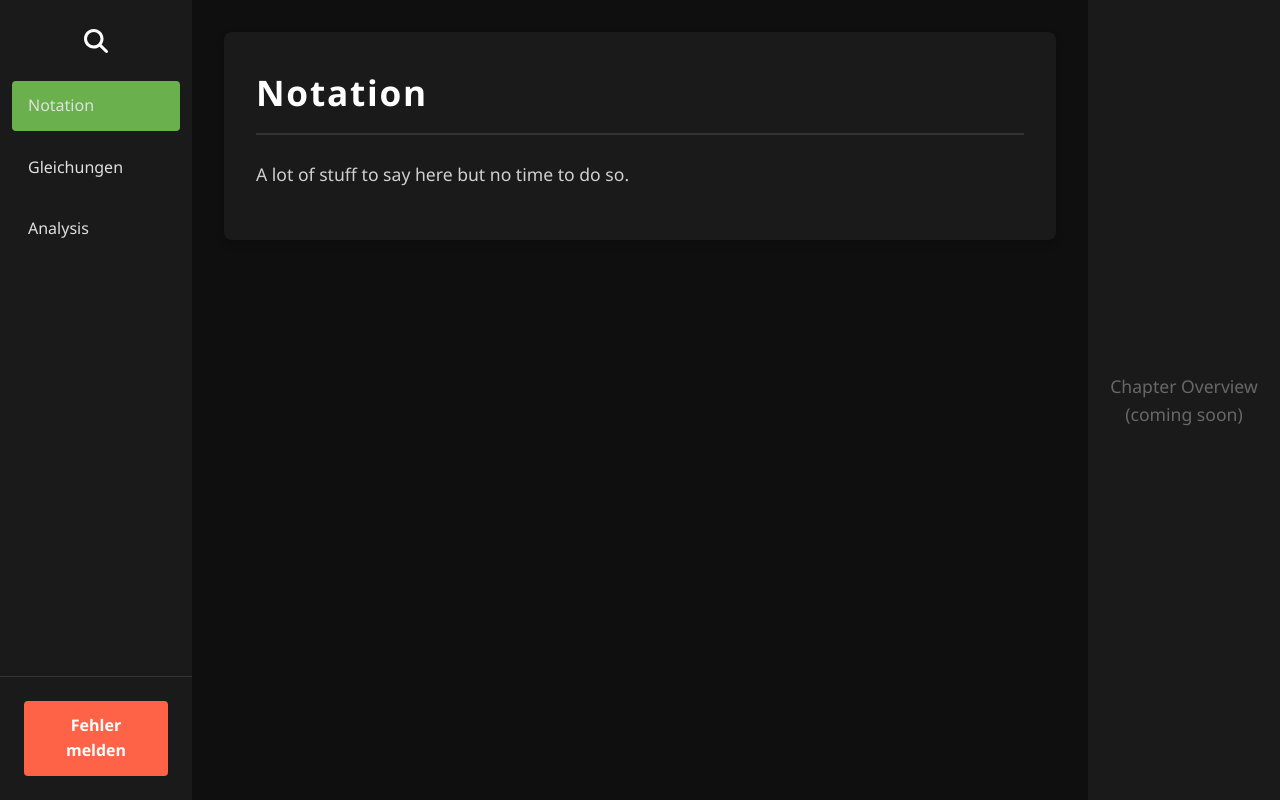
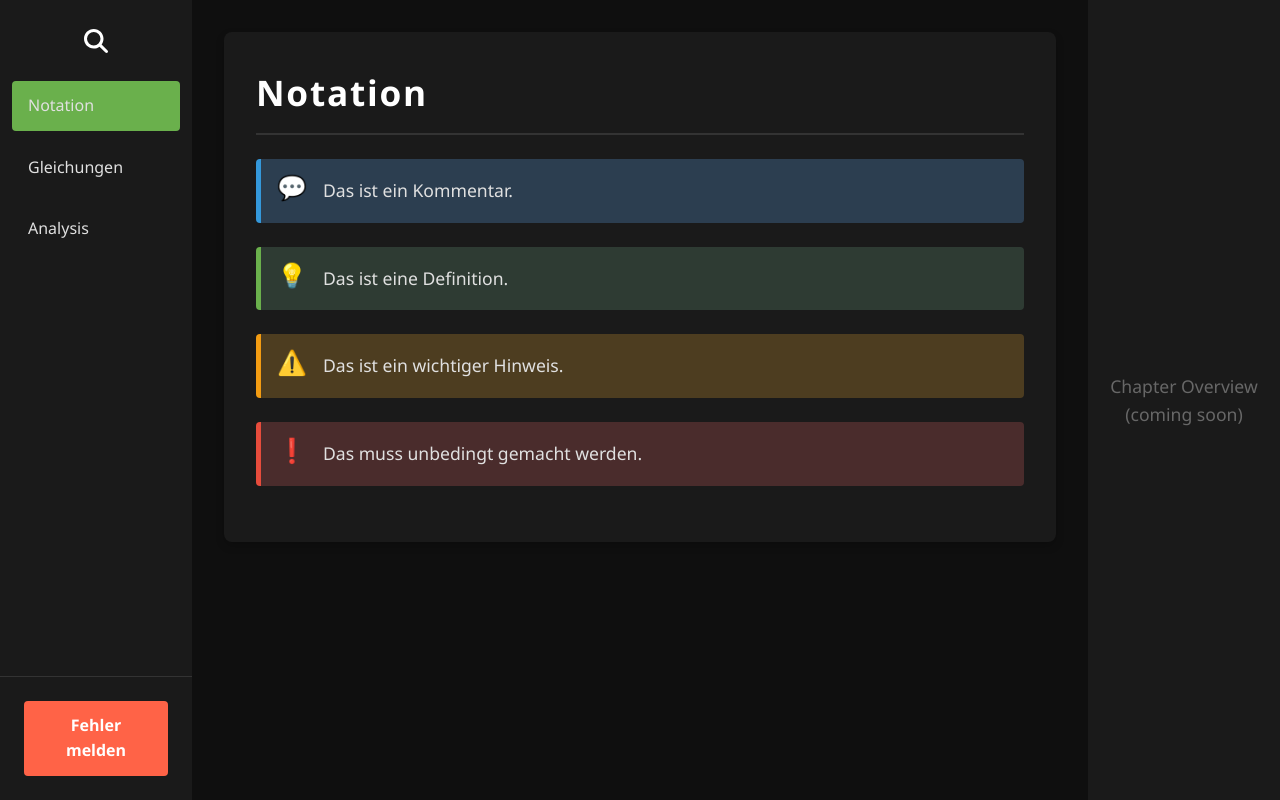
Before and after one commit to OfficerYoda/mathe-zusammenfassung-vue, a Vue app: page /notation in a window 1280 px wide. Built offline with nearby package versions, Linux system fonts and the light colour scheme; no server answers.

Commit message:
Created all info boxes

```diff
--- a/src/components/InfoBox.vue
+++ b/src/components/InfoBox.vue
@@ -1,29 +1,67 @@
 <template>
-  <div class="info-box">
-    <div class="info-icon">💡</div>
+  <div class="info-box" :class="boxClass">
+    <div class="info-icon">{{ icon }}</div>
     <div class="info-content">
-      <slot></slot> </div>
+      <slot></slot>
+    </div>
   </div>
 </template>
 
 <script lang="ts">
-import { defineComponent } from 'vue';
+import { defineComponent, computed, PropType } from 'vue';
+
+// Define the allowed types for the info box
+type BoxType = 'blue' | 'green' | 'yellow' | 'red';
 
 export default defineComponent({
   name: 'InfoBox',
+  props: {
+    type: {
+      type: String as PropType<BoxType>,
+      required: true,
+      // Validator ensures that only the allowed types are used
+      validator: (value: string) => ['blue', 'green', 'yellow', 'red'].includes(value),
+    },
+  },
+  setup(props) {
+    // Computes the CSS class based on the type prop
+    const boxClass = computed(() => `info-box-${props.type}`);
+
+    // Computes the icon based on the type prop
+    const icon = computed(() => {
+      switch (props.type) {
+        case 'blue':
+          return '💬';
+        case 'green':
+          return '💡';
+        case 'yellow':
+          return '⚠️';
+        case 'red':
+          return '❗';
+        default:
+          return '💡';
+      }
+    });
+
+    return {
+      boxClass,
+      icon,
+    };
+  },
 });
 </script>
 
 <style scoped>
+/* Base styles for all boxes */
 .info-box {
-  background-color: #2e3b33;
-  border-left: 5px solid #6ab04c;
   padding: 1rem;
   margin-bottom: 1.5rem;
   border-radius: 4px;
   display: flex;
   align-items: flex-start;
   gap: 1rem;
+  border-left-width: 5px;
+  border-left-style: solid;
 }
 
 .info-icon {
@@ -36,4 +74,26 @@ export default defineComponent({
   flex-grow: 1;
   color: #e0e0e0;
 }
+
+/* Color styles for each box type */
+
+.info-box-blue {
+  background-color: #2c3e50;
+  border-left-color: #3498db;
+}
+
+.info-box-green {
+  background-color: #2e3b33;
+  border-left-color: #6ab04c;
+}
+
+.info-box-yellow {
+  background-color: #4d3d20;
+  border-left-color: #f39c12;
+}
+
+.info-box-red {
+  background-color: #4a2c2c;
+  border-left-color: #e74c3c;
+}
 </style>
--- /dev/null
+++ b/src/components/SubsectionTitle.vue
@@ -0,0 +1,18 @@
+<script setup lang="ts">
+defineProps<{ text: string }>();
+</script>
+
+<template>
+  <h3 class="subsection-title">{{ text }}</h3>
+</template>
+
+<style scoped>
+.subsection-title {
+  color: #ffffff;
+  font-size: 1.6rem;
+  margin-top: 2rem;
+  margin-bottom: 1rem;
+  padding-bottom: 0.5rem;
+  border-bottom: 1px solid #333;
+}
+</style>
--- a/src/style.css
+++ b/src/style.css
@@ -70,14 +70,6 @@ body, html {
     box-sizing: border-box;
 }
 
-.subsection-title {
-    color: #ffffff;
-    font-size: 1.6rem;
-    margin-top: 2rem;
-    margin-bottom: 1rem;
-    padding-bottom: 0.5rem;
-    border-bottom: 1px solid #333;
-}
 
 .two-column-layout, .two-column-layout-image {
     display: flex;
--- a/src/views/Analysis.vue
+++ b/src/views/Analysis.vue
@@ -3,11 +3,12 @@
 import ContentSection from "../components/ContentSection.vue";
 import MathDisplay from "../components/MathDisplay.vue";
 import InfoBox from "../components/InfoBox.vue";
+import SubsectionTitle from "../components/SubsectionTitle.vue";
 </script>
 
 <template>
   <ContentSection title="Krümmung">
-    <h3 class="subsection-title">Definition</h3>
+    <SubsectionTitle text="Definition"/>
     <InfoBox v-mathjax>
       <p>Ist die Funktion $f$ streng monoton...</p>
       <ul>
@@ -16,7 +17,7 @@ import InfoBox from "../components/InfoBox.vue";
       </ul>
     </InfoBox>
 
-    <h3 class="subsection-title">Satz</h3>
+    <SubsectionTitle text="Satz"/>
     <InfoBox v-mathjax>
       <p>Ist die Funktion $f$ auf $I$ zweimal differenzierbar, so gilt:<br></p>
       <ol type="I">
@@ -25,7 +26,7 @@ import InfoBox from "../components/InfoBox.vue";
       </ol>
     </InfoBox>
 
-    <h3 class="subsection-title">Beispiel</h3>
+    <SubsectionTitle text="Beispiel"/>
     <div class="two-column-layout-image">
       <div class="column-item">
         <MathDisplay>
@@ -49,7 +50,7 @@ import InfoBox from "../components/InfoBox.vue";
   </ContentSection>
 
   <ContentSection title="Ganzrationale Funktionen">
-    <h3 class="subsection-title">Definition</h3>
+    <SubsectionTitle text="Definition"/>
     <InfoBox v-mathjax>
       <p>Eine ganzrationale Funktion $f$ vom Grad $n$ hat die Form:</p>
       <MathDisplay latex="f(x) = a_n x^n + a_{n-1} x^{n-1} + ... + a_1 x + a_0"/>
@@ -58,7 +59,7 @@ import InfoBox from "../components/InfoBox.vue";
 
     <div class="two-column-layout">
       <div class="column-item">
-        <h3 class="subsection-title">Beispiele</h3>
+        <SubsectionTitle text="Beispiel"/>
         <MathDisplay>
           \begin{align}
           f(x) &= x^2 - 4x + 3 \\
@@ -70,7 +71,7 @@ import InfoBox from "../components/InfoBox.vue";
         </MathDisplay>
       </div>
       <div class="column-item">
-        <h3 class="subsection-title">Nichtbeispiele</h3>
+        <SubsectionTitle text="Nichtbeispiel"/>
         <MathDisplay>
           \begin{align}
           f(x) &= \sqrt{x} \\
--- a/src/views/Notation.vue
+++ b/src/views/Notation.vue
@@ -1,14 +1,16 @@
 <script setup lang="ts">
 
 import ContentSection from "../components/ContentSection.vue";
+import InfoBox from "../components/InfoBox.vue";
 </script>
 
 <template>
-<ContentSection title="Notation">
-  <p>
-    A lot of stuff to say here but no time to do so.
-  </p>
-</ContentSection>
+  <ContentSection title="Notation">
+    <InfoBox type="blue">Das ist ein Kommentar.</InfoBox>
+    <InfoBox type="green">Das ist eine Definition.</InfoBox>
+    <InfoBox type="yellow">Das ist ein wichtiger Hinweis.</InfoBox>
+    <InfoBox type="red">Das muss unbedingt gemacht werden.</InfoBox>
+  </ContentSection>
 </template>
 
 <style scoped>
```
